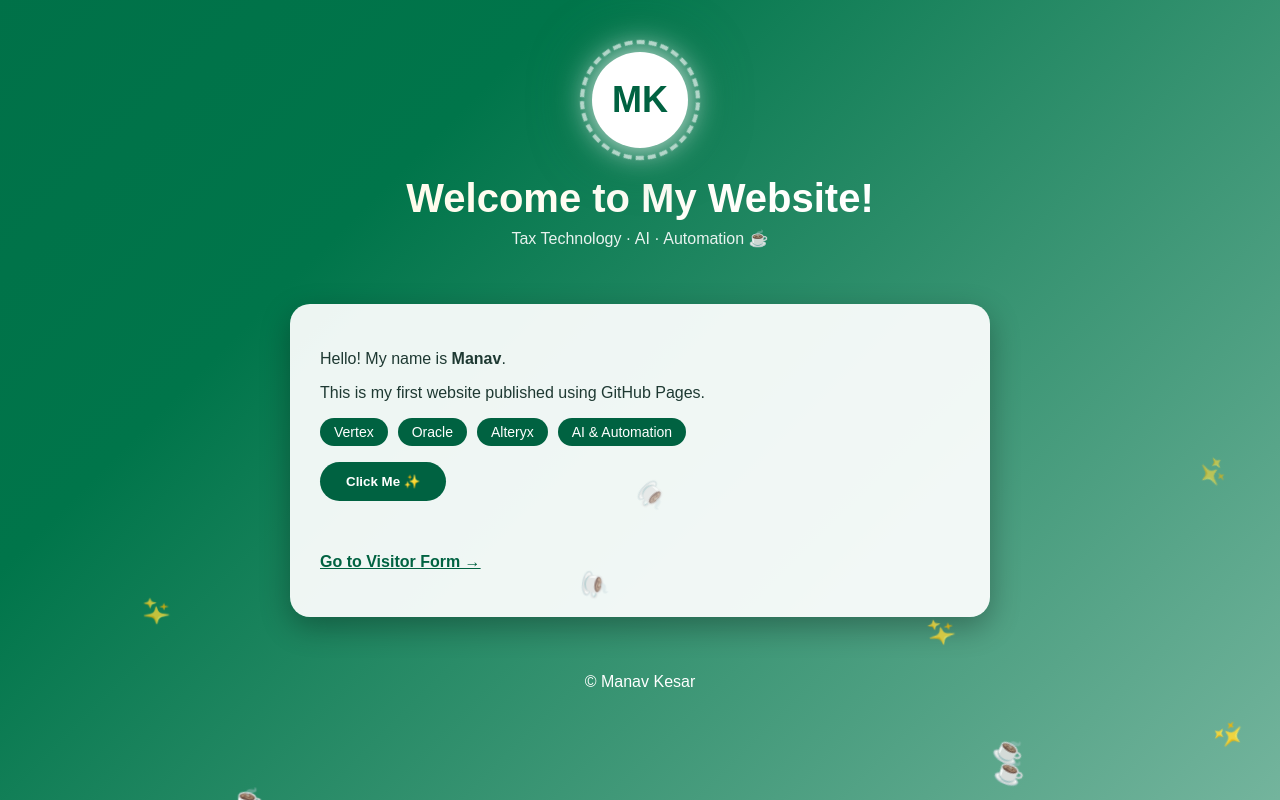
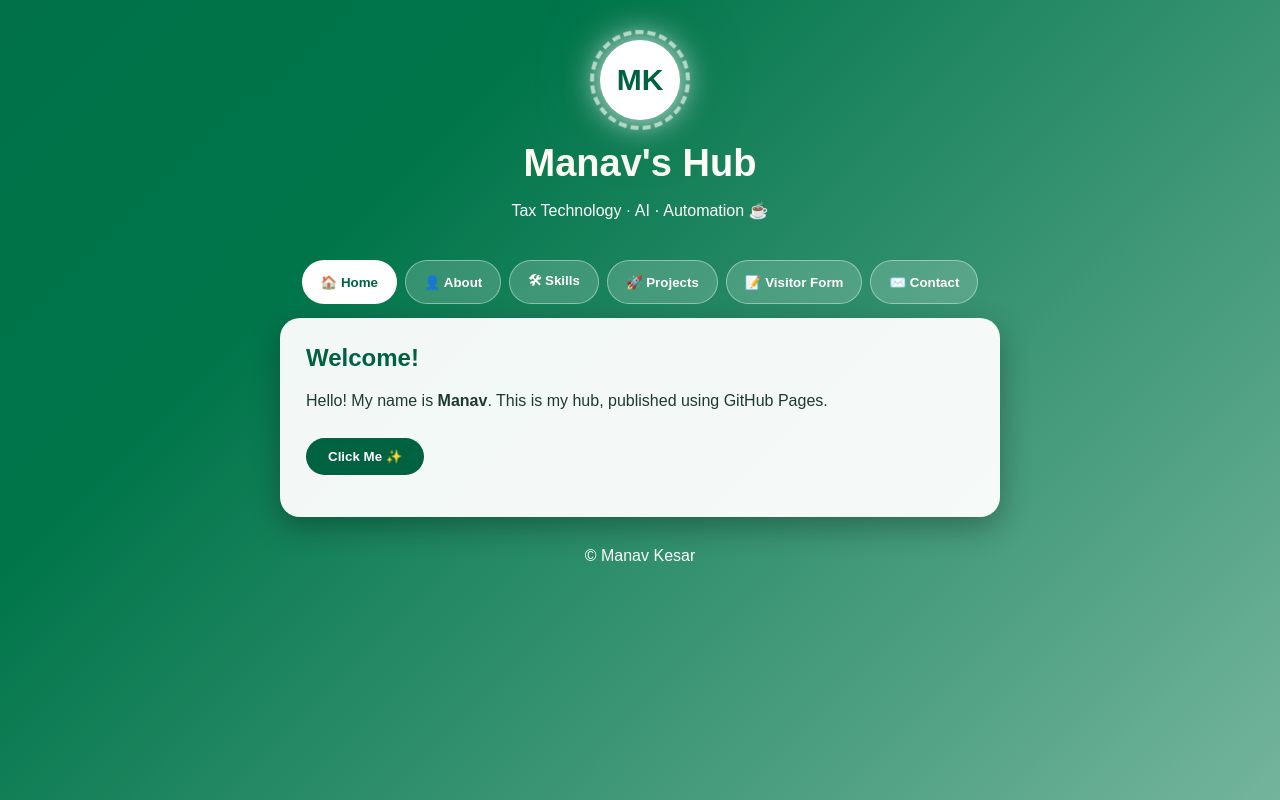
Before and after one commit to manavkesar123/manav-website, a plain HTML site: page index.html in a window 1280 px wide. Drawn offline with Linux system fonts and the light colour scheme.

Commit message:
Update index.html

```diff
--- a/index.html
+++ b/index.html
@@ -3,97 +3,183 @@
 <head>
 <meta charset="UTF-8">
 <meta name="viewport" content="width=device-width, initial-scale=1.0">
-<title>Manav's Website</title>
+<title>Manav's Hub</title>
 <style>
   * { box-sizing: border-box; }
-  body {
-    margin: 0; font-family: Arial, sans-serif; color: #1E3932; min-height: 100vh;
+  body { margin: 0; font-family: Arial, sans-serif; color: #1E3932; min-height: 100vh;
     background: linear-gradient(135deg, #1E3932, #006241, #00754A, #D4E9E2);
-    background-size: 400% 400%; animation: bgShift 12s ease infinite; overflow-x: hidden;
-  }
-  @keyframes bgShift { 0%{background-position:0% 50%} 50%{background-position:100% 50%} 100%{background-position:0% 50%} }
+    background-size: 400% 400%; animation: bg 12s ease infinite; }
+  @keyframes bg { 0%{background-position:0% 50%} 50%{background-position:100% 50%} 100%{background-position:0% 50%} }
 
-  header { text-align: center; padding: 40px 20px 20px; color: #fff; }
-
-  /* Animated MK logo */
-  .logo { width: 120px; height: 120px; margin: 0 auto 16px; position: relative; }
+  header { text-align: center; padding: 30px 16px 10px; color: #fff; }
+  .logo { width: 100px; height: 100px; margin: 0 auto 12px; position: relative; }
   .ring { position: absolute; inset: 0; border-radius: 50%; border: 4px dashed #D4E9E2; animation: spin 8s linear infinite; }
-  .badge { position: absolute; inset: 12px; border-radius: 50%; background: #fff; color: #006241;
-           display: flex; align-items: center; justify-content: center; font-size: 36px; font-weight: bold;
-           animation: glow 2s ease-in-out infinite; }
+  .badge { position: absolute; inset: 10px; border-radius: 50%; background: #fff; color: #006241;
+    display: flex; align-items: center; justify-content: center; font-size: 30px; font-weight: bold;
+    animation: glow 2s ease-in-out infinite; }
   @keyframes spin { to { transform: rotate(360deg); } }
   @keyframes glow { 0%,100%{box-shadow:0 0 10px #D4E9E2} 50%{box-shadow:0 0 35px #fff, 0 0 60px #00754A} }
+  h1 { margin: 0; font-size: 38px;
+    background: linear-gradient(90deg, #fff, #D4E9E2, #fff8dc, #fff); background-size: 200% auto;
+    -webkit-background-clip: text; background-clip: text; color: transparent; animation: shine 3s linear infinite; }
+  @keyframes shine { to { background-position: 200% center; } }
 
-  /* Shimmering title */
-  h1 { margin: 0; font-size: 40px;
-       background: linear-gradient(90deg, #fff, #D4E9E2, #fff8dc, #fff); background-size: 200% auto;
-       -webkit-background-clip: text; background-clip: text; color: transparent;
-       animation: shine 3s linear infinite; }
-  @keyframes shine { to { background-position: 200% center; } }
-  .tagline { opacity: .9; margin-top: 8px; }
+  /* Tabs */
+  nav { display: flex; flex-wrap: wrap; justify-content: center; gap: 8px; padding: 14px; }
+  .tab { background: rgba(255,255,255,.18); color: #fff; border: 1px solid rgba(255,255,255,.4);
+    border-radius: 50px; padding: 10px 18px; font-weight: bold; cursor: pointer; }
+  .tab[aria-selected="true"] { background: #fff; color: #006241; }
 
-  .card { background: rgba(255,255,255,.93); max-width: 700px; margin: 20px auto 40px; padding: 30px;
-          border-radius: 20px; box-shadow: 0 10px 30px rgba(0,0,0,.3); animation: rise 1s ease-out; }
-  @keyframes rise { from{opacity:0; transform:translateY(30px)} to{opacity:1; transform:none} }
+  .card { background: rgba(255,255,255,.95); max-width: 720px; margin: 0 auto 20px; padding: 26px;
+    border-radius: 20px; box-shadow: 0 10px 30px rgba(0,0,0,.3); animation: rise .4s ease-out; }
+  @keyframes rise { from{opacity:0; transform:translateY(12px)} to{opacity:1; transform:none} }
+  h2 { margin-top: 0; color: #006241; }
 
-  .skills { display: flex; flex-wrap: wrap; gap: 10px; margin: 16px 0; }
-  .chip { background: #006241; color: #fff; padding: 6px 14px; border-radius: 50px; font-size: 14px; transition: transform .2s; }
-  .chip:hover { transform: scale(1.1); }
+  .grid { display: grid; grid-template-columns: repeat(auto-fit, minmax(180px, 1fr)); gap: 12px; }
+  .tile { background: #D4E9E2; border-radius: 12px; padding: 14px; }
+  .tile b { display: block; color: #006241; margin-bottom: 4px; }
+  .chip { display: inline-block; background: #006241; color: #fff; padding: 6px 14px; border-radius: 50px; margin: 4px 4px 0 0; }
 
-  button { background: #006241; color: #fff; border: none; border-radius: 50px; padding: 12px 26px;
-           font-weight: bold; cursor: pointer; transition: transform .2s, box-shadow .2s; }
-  button:hover { transform: translateY(-3px); box-shadow: 0 6px 16px rgba(0,98,65,.5); }
-  #message { font-weight: bold; color: #006241; min-height: 20px; }
-  a { color: #006241; font-weight: bold; }
+  .btn { background: #006241; color: #fff; border: none; border-radius: 50px; padding: 11px 22px;
+    font-weight: bold; cursor: pointer; margin: 12px 6px 0 0; }
+  .btn.alt { background: #1E3932; }
+  label { display: block; margin-top: 12px; font-weight: bold; }
+  input { width: 100%; max-width: 280px; padding: 8px; border: 1px solid #006241; border-radius: 6px; margin-top: 4px; }
+  #error { color: #b00020; }
+  table { width: 100%; border-collapse: collapse; margin-top: 12px; }
+  th { background: #006241; color: #fff; }
+  th, td { border: 1px solid #1E3932; padding: 6px 10px; text-align: left; }
+  #message { font-weight: bold; color: #006241; }
+  footer { text-align: center; color: #fff; padding: 10px 0 20px; }
 
-  /* Floating coffee icons */
-  .bean { position: fixed; bottom: -40px; font-size: 24px; animation: floatUp linear infinite; pointer-events: none; }
-  @keyframes floatUp { to { transform: translateY(-110vh) rotate(360deg); opacity: 0; } }
-
-  footer { text-align: center; color: #fff; padding: 16px; }
-
-  /* Turns off motion for visitors who prefer less animation */
   @media (prefers-reduced-motion: reduce) { * { animation: none !important; } }
 </style>
 </head>
 <body>
   <header>
     <div class="logo"><div class="ring"></div><div class="badge">MK</div></div>
-    <h1>Welcome to My Website!</h1>
-    <p class="tagline">Tax Technology · AI · Automation ☕</p>
+    <h1>Manav's Hub</h1>
+    <p>Tax Technology · AI · Automation ☕</p>
   </header>
 
-  <div class="card">
-    <p>Hello! My name is <strong>Manav</strong>.</p>
-    <p>This is my first website published using GitHub Pages.</p>
-    <div class="skills">
-      <span class="chip">Vertex</span>
-      <span class="chip">Oracle</span>
-      <span class="chip">Alteryx</span>
-      <span class="chip">AI &amp; Automation</span>
+  <nav role="tablist">
+    <button class="tab" role="tab" data-tab="home">🏠 Home</button>
+    <button class="tab" role="tab" data-tab="about">👤 About</button>
+    <button class="tab" role="tab" data-tab="skills">🛠 Skills</button>
+    <button class="tab" role="tab" data-tab="projects">🚀 Projects</button>
+    <button class="tab" role="tab" data-tab="form">📝 Visitor Form</button>
+    <button class="tab" role="tab" data-tab="contact">✉️ Contact</button>
+  </nav>
+
+  <section class="card" id="home" role="tabpanel">
+    <h2>Welcome!</h2>
+    <p>Hello! My name is <strong>Manav</strong>. This is my hub, published using GitHub Pages.</p>
+    <button class="btn" id="helloBtn">Click Me ✨</button>
+    <p id="message" aria-live="polite"></p>
+  </section>
+
+  <section class="card" id="about" role="tabpanel" hidden>
+    <h2>About Me</h2>
+    <p>Tax technology leader with 15+ years of experience across global implementations, vision, and roadmapping.</p>
+    <p>Currently exploring AI, Python, and automation.</p>
+  </section>
+
+  <section class="card" id="skills" role="tabpanel" hidden>
+    <h2>Skills</h2>
+    <span class="chip">Vertex O Series</span><span class="chip">Oracle</span>
+    <span class="chip">Alteryx</span><span class="chip">Python</span>
+    <span class="chip">Generative AI</span><span class="chip">Automation</span>
+  </section>
+
+  <section class="card" id="projects" role="tabpanel" hidden>
+    <h2>Projects</h2>
+    <div class="grid">
+      <div class="tile"><b>Tax Engine</b>Tax calculation platform integration</div>
+      <div class="tile"><b>AI Learning</b>Python and AI practice</div>
+      <div class="tile"><b>This Website</b>Built with HTML, CSS, and JavaScript</div>
     </div>
-    <button type="button" id="helloBtn">Click Me ✨</button>
-    <p id="message" role="status"></p>
-    <p><a href="form.html">Go to Visitor Form →</a></p>
-  </div>
+  </section>
+
+  <section class="card" id="form" role="tabpanel" hidden>
+    <h2>Visitor Form</h2>
+    <form id="infoForm" novalidate>
+      <label for="name">What is your name?</label>
+      <input type="text" id="name" maxlength="50">
+      <label for="age">What is your age?</label>
+      <input type="number" id="age" min="1" max="120">
+      <br>
+      <button type="submit" class="btn">Save</button>
+      <button type="button" class="btn alt" id="clearBtn">Clear All</button>
+    </form>
+    <p id="error" aria-live="polite"></p>
+    <table>
+      <thead><tr><th>Name</th><th>Age</th></tr></thead>
+      <tbody id="entries"></tbody>
+    </table>
+  </section>
+
+  <section class="card" id="contact" role="tabpanel" hidden>
+    <h2>Contact</h2>
+    <p>Connect with me on GitHub: <a href="https://github.com/manavkesar123">manavkesar123</a></p>
+  </section>
 
   <footer>© Manav Kesar</footer>
 
   <script>
-    document.getElementById("helloBtn").addEventListener("click", function () {
+    // ---- Tabs ----
+    const tabs = document.querySelectorAll(".tab");
+    const panels = document.querySelectorAll("[role=tabpanel]");
+
+    function showTab(name) {
+      tabs.forEach(t => t.setAttribute("aria-selected", t.dataset.tab === name));
+      panels.forEach(p => p.hidden = p.id !== name);
+      history.replaceState(null, "", "#" + name);   // lets you share links like #form
+    }
+    tabs.forEach(t => t.addEventListener("click", () => showTab(t.dataset.tab)));
+    const start = location.hash.slice(1);
+    showTab(document.getElementById(start) ? start : "home");
+
+    // ---- Home button ----
+    document.getElementById("helloBtn").addEventListener("click", () => {
       document.getElementById("message").textContent = "Hello from Manav! ☕";
     });
 
-    // Create floating coffee icons
-    for (let i = 0; i < 12; i++) {
-      const b = document.createElement("div");
-      b.className = "bean";
-      b.textContent = i % 2 ? "☕" : "✨";
-      b.style.left = Math.random() * 100 + "vw";
-      b.style.animationDuration = (8 + Math.random() * 8) + "s";
-      b.style.animationDelay = (Math.random() * 8) + "s";
-      document.body.appendChild(b);
+    // ---- Visitor form (saved in this browser) ----
+    const tableBody = document.getElementById("entries");
+    const load = () => JSON.parse(localStorage.getItem("visitors") || "[]");
+
+    function draw() {
+      tableBody.innerHTML = "";
+      load().forEach(e => {
+        const row = tableBody.insertRow();
+        row.insertCell().textContent = e.name;
+        row.insertCell().textContent = e.age;
+      });
     }
+
+    document.getElementById("infoForm").addEventListener("submit", e => {
+      e.preventDefault();
+      const name = document.getElementById("name").value.trim();
+      const age = Number(document.getElementById("age").value);
+      const error = document.getElementById("error");
+      if (!name || age < 1 || age > 120) {
+        error.textContent = "Please enter a name and an age from 1 to 120.";
+        return;
+      }
+      error.textContent = "";
+      const list = load();
+      list.push({ name, age });
+      localStorage.setItem("visitors", JSON.stringify(list));
+      e.target.reset();
+      draw();
+    });
+
+    document.getElementById("clearBtn").addEventListener("click", () => {
+      localStorage.removeItem("visitors");
+      draw();
+    });
+
+    draw();
   </script>
 </body>
 </html>
```
